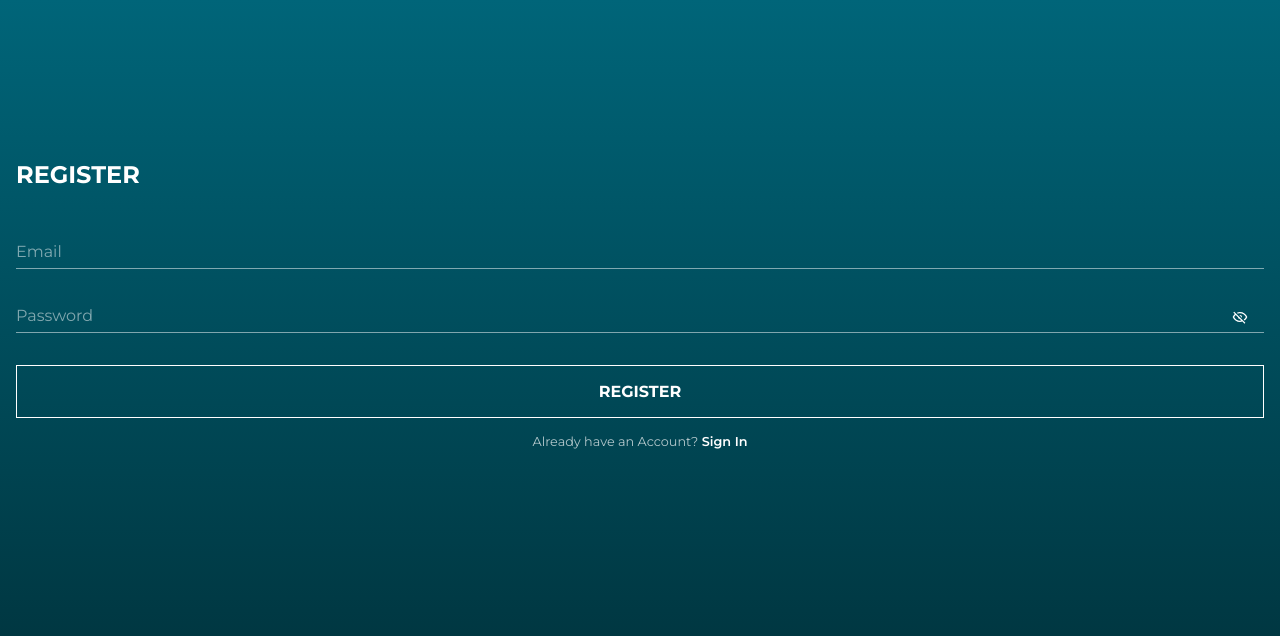
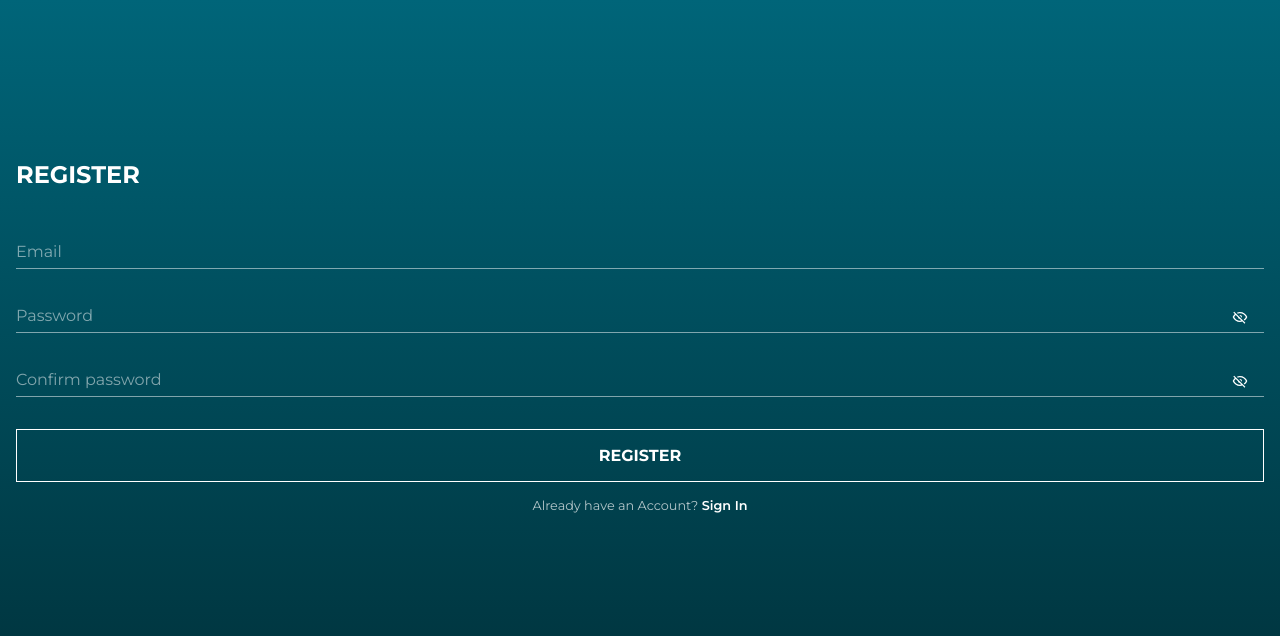
Before and after one commit to guillemrima/my-outfit-app, a React (Vite) app in the folder client/: page / in a window 1280 px wide. Shown: the top 636 px of the page. Built offline with nearby package versions, Linux system fonts and the light colour scheme.

Commit message:
Feat: Take data from register

```diff
--- a/client/src/pages/auth/Register.jsx
+++ b/client/src/pages/auth/Register.jsx
@@ -7,7 +7,19 @@ import style from './../../styles/pages/Register.module.css'
 
 export default () => {
 
+    const [formData, setFormData] = useState ({
+        email : "",
+        password : "",
+        confirmedPassword: ""
+    })
 
+    const handleChange = (e) => {
+        const {name, value, type, checked} = e.target
+        setFormData (prevFormData => ({
+            ...prevFormData,
+            [name]: type === "checkbox" ? checked : value
+        }))
+    }
 
     return (
         <section className={style.register}>
@@ -24,11 +36,8 @@ export default () => {
                             <InputForm
                                 type = "text"
                                 name = "email"
-                                // placeholder = ""
-                                // value = {}
-                                // handleChange = {}
-                                // handleFocus = {}
-                                // handleBlur = {}
+                                value = {formData.email}
+                                handleChange = {handleChange}
                             />
                         </div>
                     </div>
@@ -39,14 +48,26 @@ export default () => {
                         <div className={style.input}>
                             <PasswordInputForm
                                 type = "text"
-                                name = "email"
-                                // placeholder = ""
-                                // value = {}
-                                // handleChange = {}
-                                // handleFocus = {}
-                                // handleBlur = {}
+                                name = "password"
+                                value = {formData.password}
+                                handleChange = {handleChange}
                             />
                         </div>
+
+                    </div>
+                    <div className={style.form_inputField}>
+                        <div className={style.label}>
+                            <label>Confirm password</label>
+                        </div>
+                        <div className={style.input}>
+                            <PasswordInputForm
+                                type = "text"
+                                name = "confirmedPassword"
+                                value = {formData.confirmedPassword}
+                                handleChange = {handleChange}
+                            />
+                        </div>
+
                     </div>
                     <div className={style.form_submitButton}>
                         <ButtonForm
--- a/client/src/styles/components/Input.module.css
+++ b/client/src/styles/components/Input.module.css
@@ -4,7 +4,7 @@
     border-bottom: 1px solid rgba(255, 255, 255, 0.5);
     background-color: transparent;
     padding: 0.5rem 0;
-    padding-left: 4rem;
+    padding-left: 20%;
     font-size: 0.8rem;
     color: white;
     font-weight: 600;
--- a/client/src/styles/components/PasswordInput.module.css
+++ b/client/src/styles/components/PasswordInput.module.css
@@ -30,7 +30,7 @@
     border-bottom: 1px solid rgba(255, 255, 255, 0.5);
     background-color: transparent;
     padding: 0.5rem 0;
-    padding-left: 6rem;
+    padding-left: 40%;
     font-size: 0.8rem;
     color: white;
     font-weight: 600;
```
